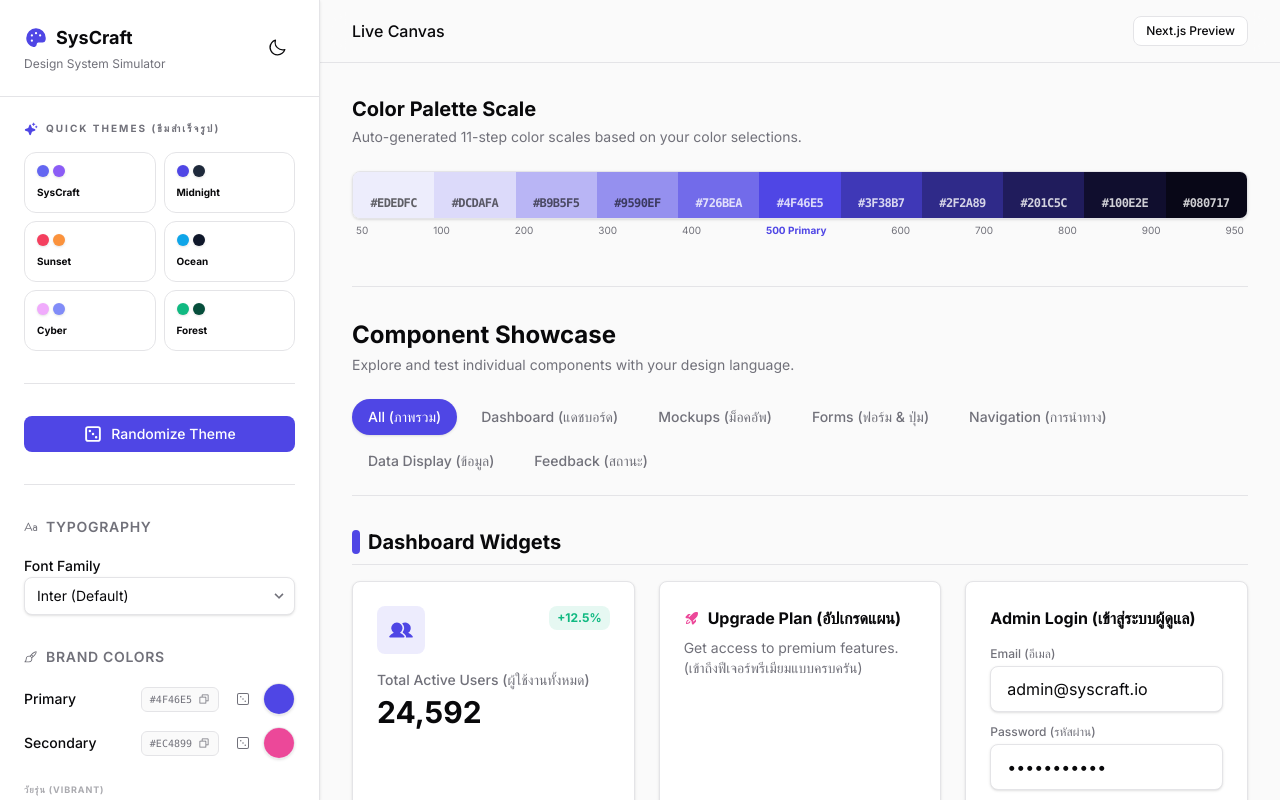
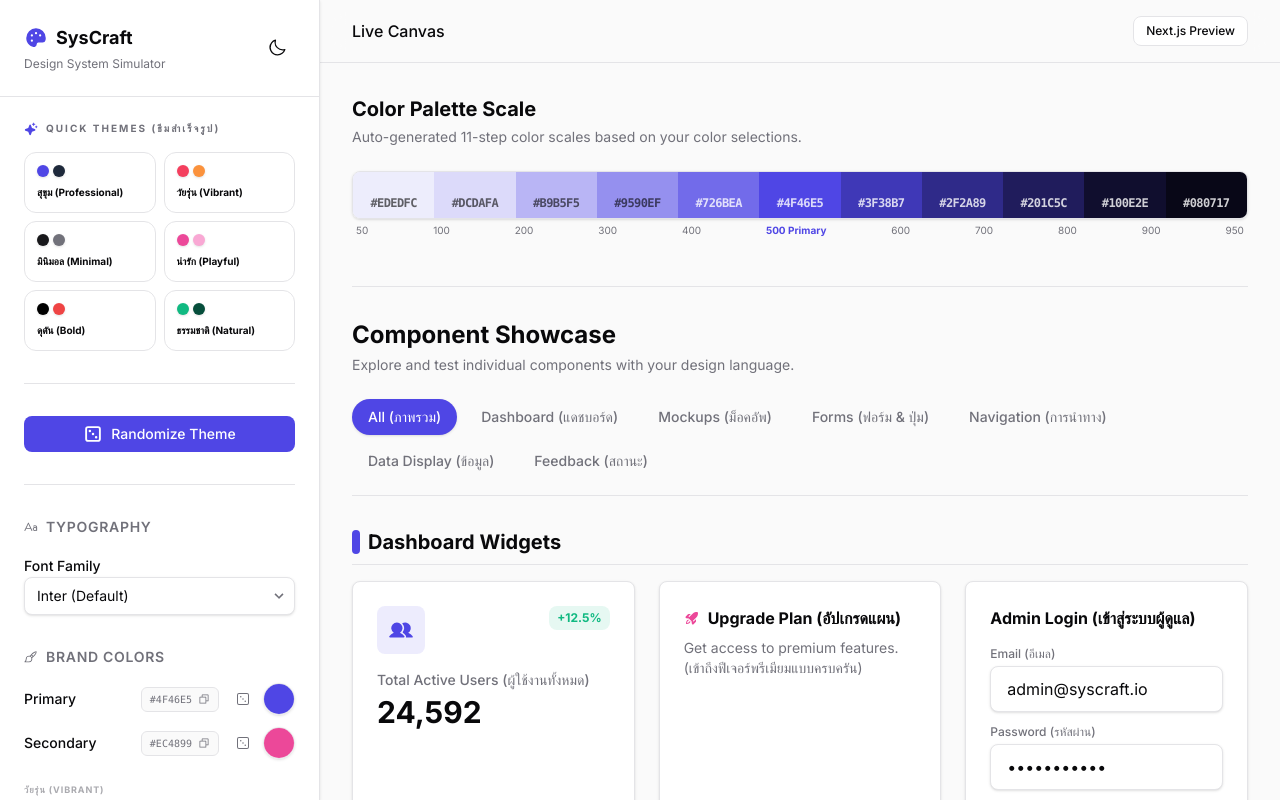
Before and after one commit to Newtgelo/ui-design-simulator, a Next.js app: page / in a window 1280 px wide. Built offline with nearby package versions, Linux system fonts and the light colour scheme.

Commit message:
feat: update presets with descriptive Thai names

```diff
--- a/src/components/Sidebar.tsx
+++ b/src/components/Sidebar.tsx
@@ -7,12 +7,12 @@ import { Button } from './ui/Button';
 import { COLOR_PALETTES, cn } from '@/lib/utils';
 
 const PRESETS = [
-  { name: 'SysCraft', primary: '#6366f1', secondary: '#8b5cf6', radius: 8, font: 'var(--font-inter)' },
-  { name: 'Midnight', primary: '#4f46e5', secondary: '#1e293b', radius: 8, font: 'var(--font-inter)' },
-  { name: 'Sunset', primary: '#f43f5e', secondary: '#fb923c', radius: 24, font: 'var(--font-outfit)' },
-  { name: 'Ocean', primary: '#0ea5e9', secondary: '#0f172a', radius: 4, font: 'var(--font-roboto)' },
-  { name: 'Cyber', primary: '#f0abfc', secondary: '#818cf8', radius: 0, font: 'var(--font-jetbrains-mono)' },
-  { name: 'Forest', primary: '#10b981', secondary: '#064e3b', radius: 12, font: 'var(--font-outfit)' },
+  { name: 'สุขุม (Professional)', primary: '#4f46e5', secondary: '#1e293b', radius: 8, font: 'var(--font-inter)' },
+  { name: 'วัยรุ่น (Vibrant)', primary: '#f43f5e', secondary: '#fb923c', radius: 12, font: 'var(--font-prompt)' },
+  { name: 'มินิมอล (Minimal)', primary: '#18181b', secondary: '#71717a', radius: 4, font: 'var(--font-inter)' },
+  { name: 'น่ารัก (Playful)', primary: '#ec4899', secondary: '#f9a8d4', radius: 24, font: 'var(--font-outfit)' },
+  { name: 'ดุดัน (Bold)', primary: '#000000', secondary: '#ef4444', radius: 0, font: 'var(--font-jetbrains-mono)' },
+  { name: 'ธรรมชาติ (Natural)', primary: '#10b981', secondary: '#064e3b', radius: 12, font: 'var(--font-prompt)' },
 ];
 
 export const Sidebar: React.FC = () => {
```
